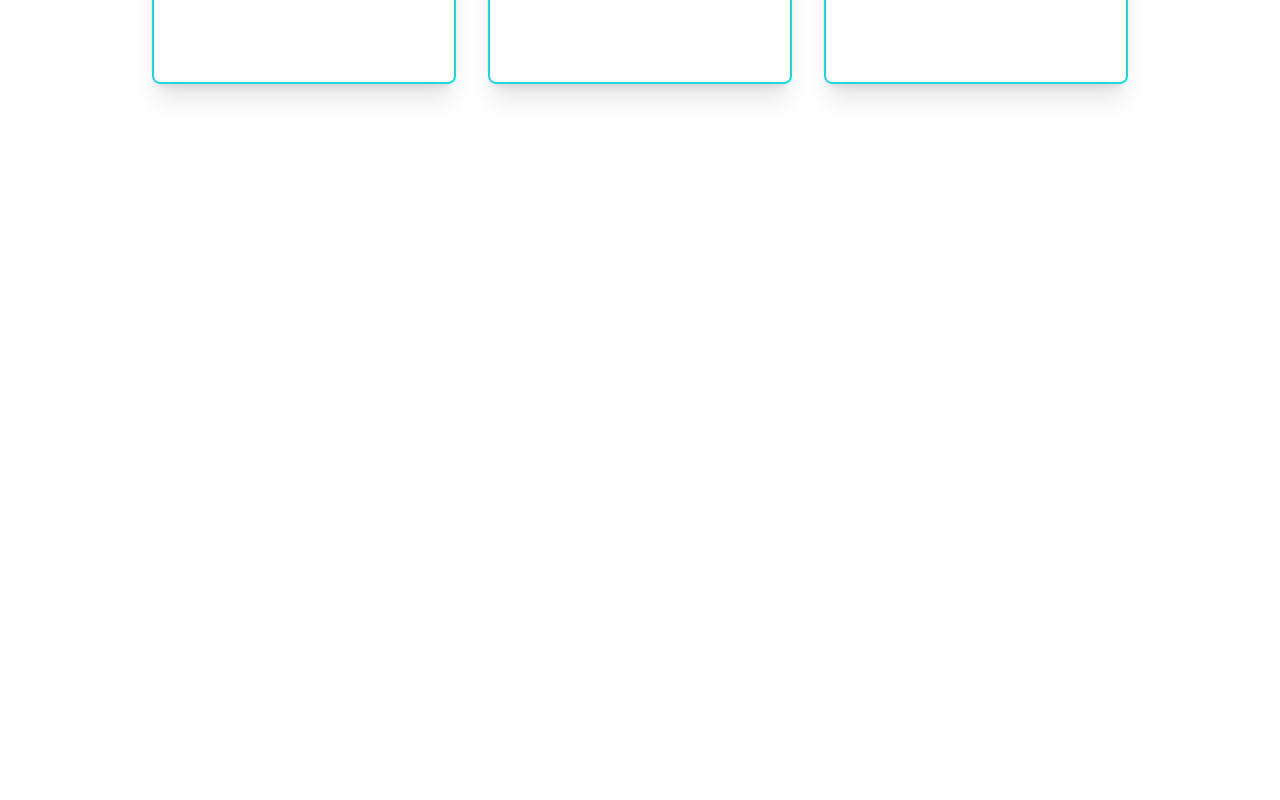
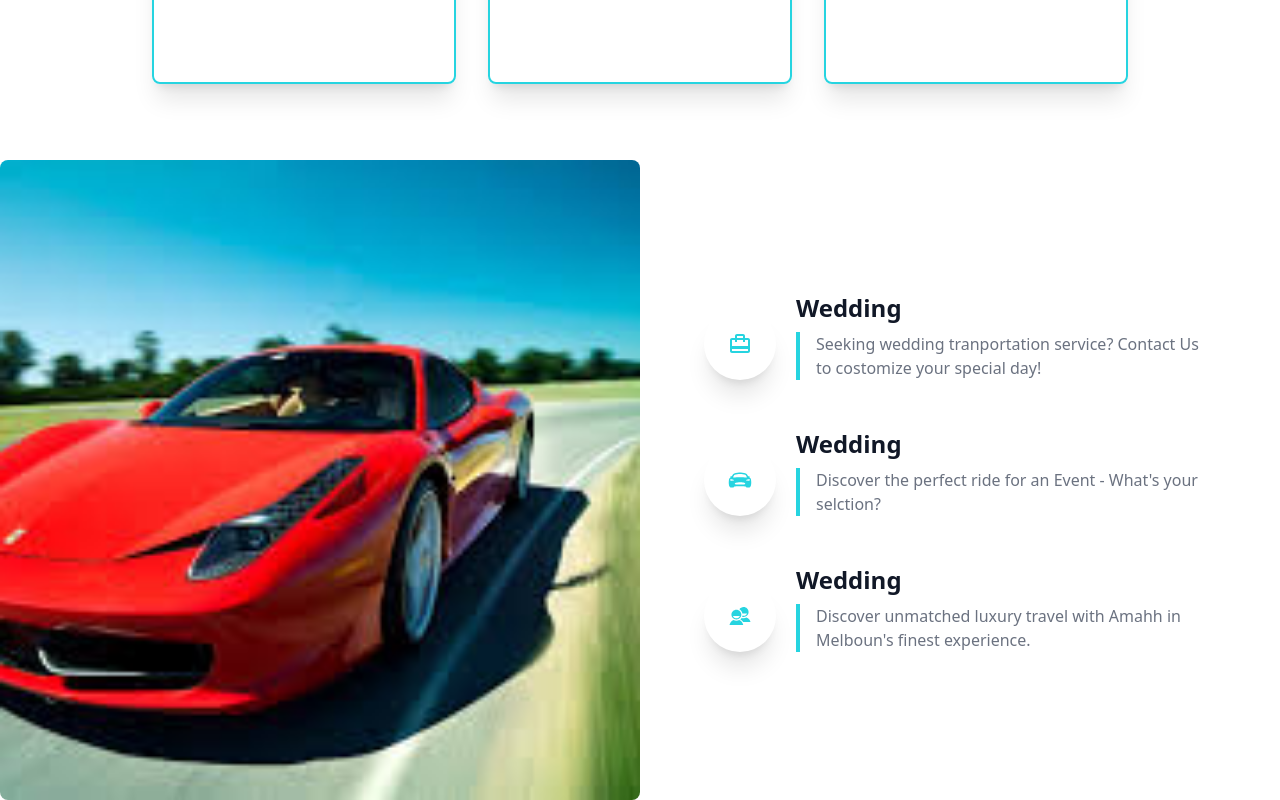
Before and after one commit to Tassawar-Abbas/car-rental-mgsys, a Next.js app: page / in a window 1280 px wide. Shown: the part 1087-1887 px from the top of the page. Before the commit the page ends 1247 px from the top, so only its background shows below. Built offline with nearby package versions, Linux system fonts and the light colour scheme.

Commit message:
services section

```diff
--- a/app/page.js
+++ b/app/page.js
@@ -1,5 +1,6 @@
 import { Explore } from "@/components/Explore";
 import HomeCarousel from "@/components/HomeCarousel";
+import { SubFooter } from "@/components/SubFooter";
 import Image from "next/image";
 
 export default function Home() {
@@ -8,6 +9,7 @@
       <HomeCarousel />
       <div className="relative">
         <Explore />
+        <SubFooter/>
       </div>
     </div>
   );
--- /dev/null
+++ b/components/SubFooter.jsx
@@ -0,0 +1,56 @@
+import React from 'react'
+import { MdCardTravel } from 'react-icons/md'
+import { IoMdContacts } from 'react-icons/io'
+import { IoCarSport } from 'react-icons/io5'
+
+export const SubFooter = () => {
+    return (
+        <div className='w-full grid grid-cols-1 md:grid-cols-2 rounded-lg
+     shadow-[0_2px_15px_-3px-rgba(0,0,0,0.07),0_10px_20px_-2px-rgba(0,0,0,0.04)] md:flex-row relative'>
+            <img src='/images/c3.jpg' alt='sub footer img'
+                className='h-96 w-full object-cover md:h-[60vh] lg:h-[80vh]
+                rounded-t-lg md:!rounded-lg' />
+            <div className='flex flex-col justify-center gap-8 md:px-16 px-8 md:my-0 my-8'>
+                <div className='flex items-center gap-5'>
+                    <span className='shadow-xl text-2xl p-6 rounded-full'>
+                        <MdCardTravel className='text-third-color' />
+                    </span>
+                    <div className='flex flex-col gap-2'>
+                        <h5 className='text-2xl text-gray-900 font-bold'>
+                            Wedding
+                        </h5>
+                        <p className='mb-4 text-base text-gray-500 border-l-4 border-third-color pl-4'>
+                            Seeking wedding tranportation service? Contact Us to costomize your special day!
+                        </p>
+                    </div>
+                </div>
+                <div className='flex items-center gap-5'>
+                    <span className='shadow-xl text-2xl p-6 rounded-full'>
+                        <IoCarSport className='text-third-color' />
+                    </span>
+                    <div className='flex flex-col gap-2'>
+                        <h5 className='text-2xl text-gray-900 font-bold'>
+                            Wedding
+                        </h5>
+                        <p className='mb-4 text-base text-gray-500 border-l-4 border-third-color pl-4'>
+                            Discover the perfect ride for an Event - What's your selction?
+                        </p>
+                    </div>
+                </div>
+                <div className='flex items-center gap-5'>
+                    <span className='shadow-xl text-2xl p-6 rounded-full'>
+                        <IoMdContacts className='text-third-color' />
+                    </span>
+                    <div className='flex flex-col gap-2'>
+                        <h5 className='text-2xl text-gray-900 font-bold'>
+                            Wedding
+                        </h5>
+                        <p className='mb-4 text-base text-gray-500 border-l-4 border-third-color pl-4'>
+                           Discover unmatched luxury travel with Amahh in Melboun's finest experience.
+                        </p>
+                    </div>
+                </div>
+            </div>
+        </div>
+    )
+}
--- a/package.json
+++ b/package.json
@@ -19,6 +19,7 @@
     "next": "15.1.7",
     "react": "^19.0.0",
     "react-dom": "^19.0.0",
+    "react-icons": "^5.4.0",
     "tailwind-merge": "^3.0.1",
     "tailwindcss-animate": "^1.0.7"
   },
```
Also changed, not shown: 1 other file (tests, documents, lock files or other folders).
